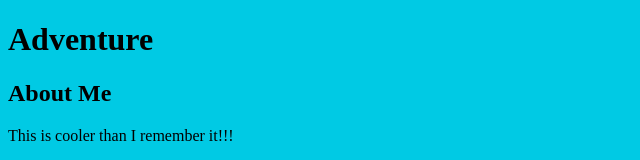
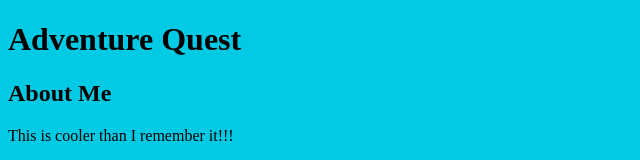
Before and after one commit to BethCato/New_Git_Proj, a plain HTML site: page index.html in a window 1280 px wide. Shown: the top 160 px of the page, without its empty margins (0-640 px from the left). Drawn offline with Linux system fonts and the light colour scheme.

Commit message:
Changed header to Adventure Quest

```diff
--- a/index.html
+++ b/index.html
@@ -10,7 +10,7 @@
 <body>
 
     <header>
-        <h1>Adventure</h1>
+        <h1>Adventure Quest</h1>
     </header>
 
     <div class="container">
```
